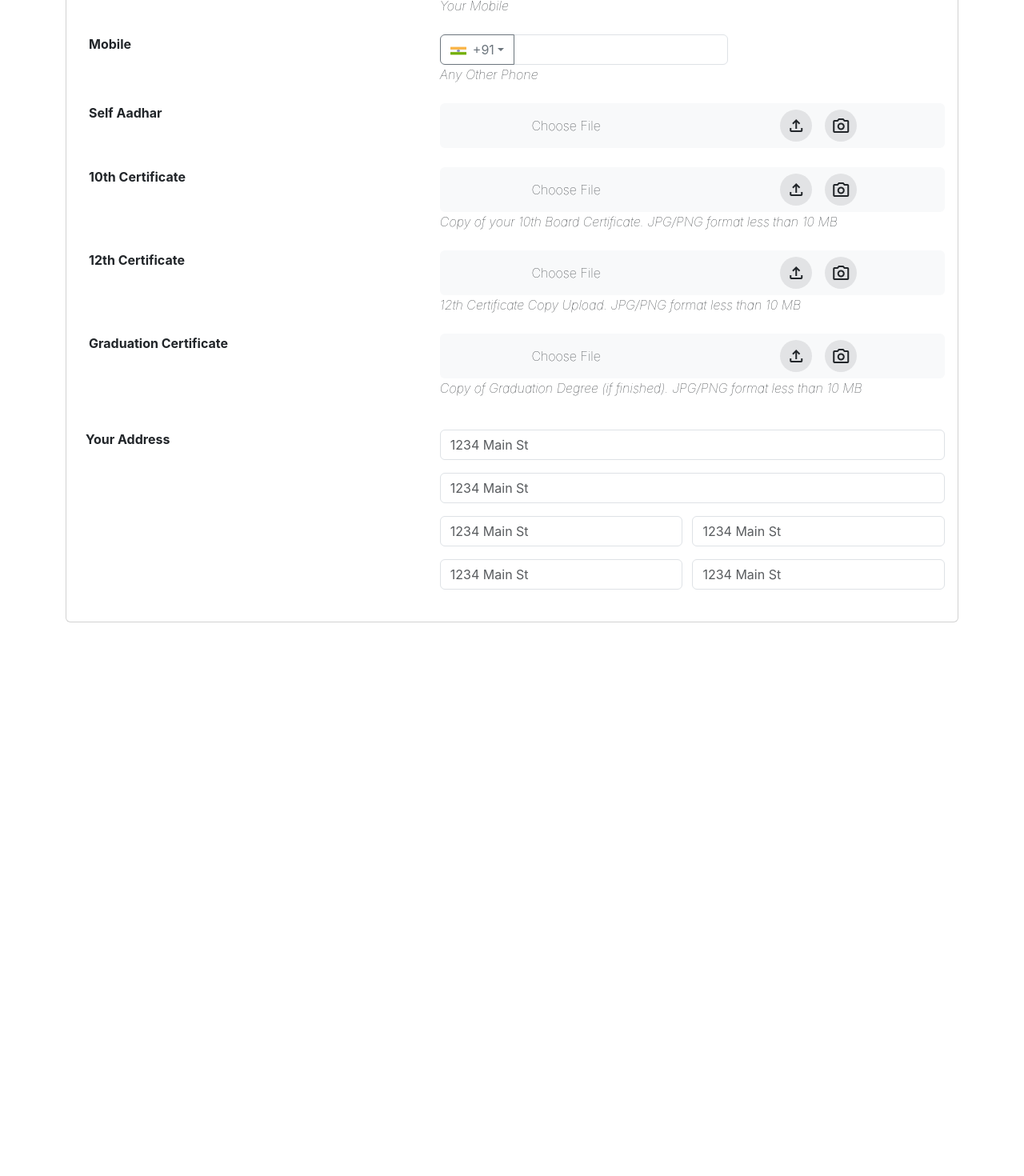
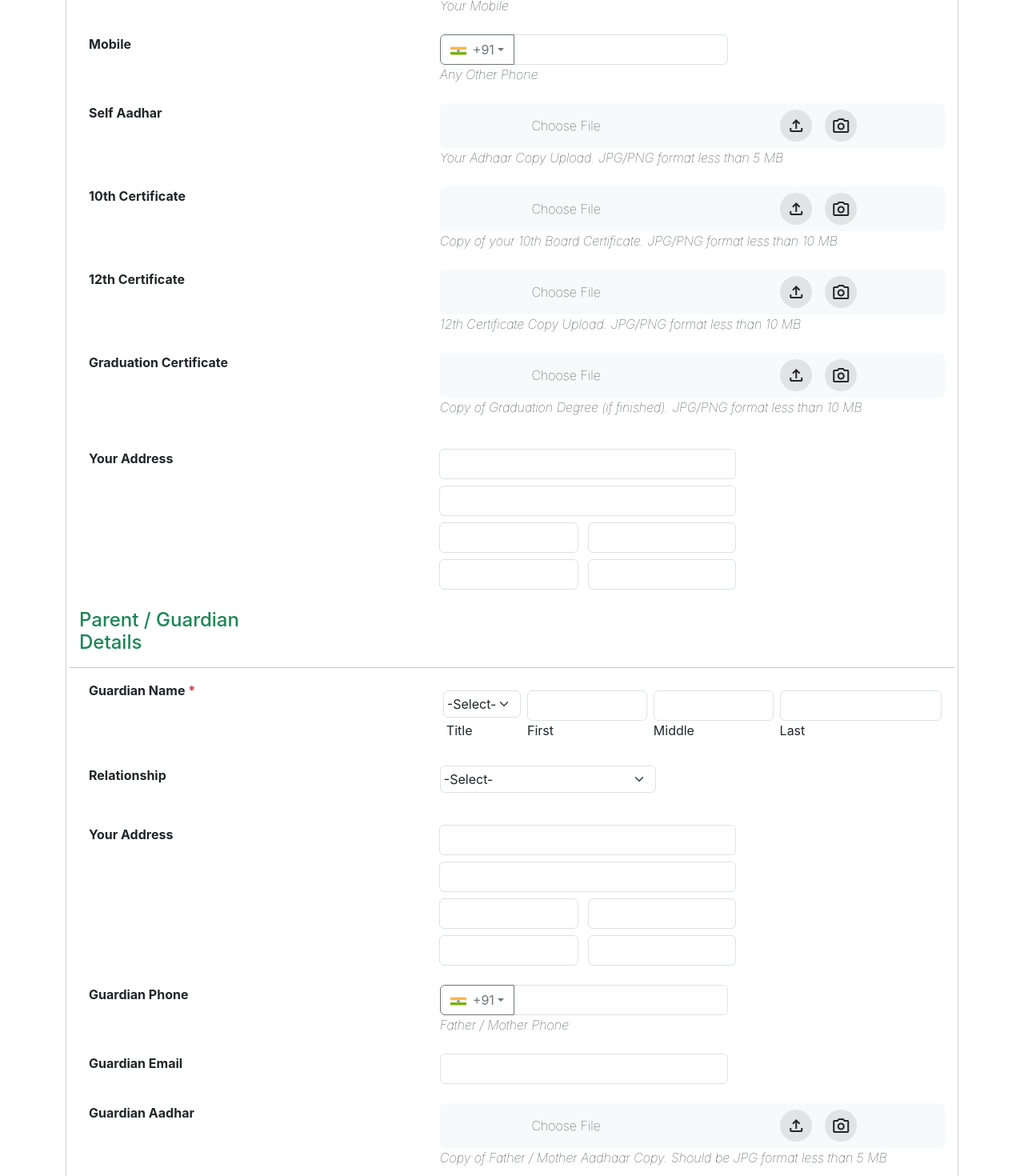
Before and after one commit to shivanshaggarwal/caba, a React (Create React App) app: page / in a window 1280 px wide. Shown: the part 460-1930 px from the top of the page at 80% size. Before the commit the page ends 1238 px from the top, so only its background shows below. Built offline with nearby package versions, Linux system fonts and the light colour scheme.

Commit message:
guardian_details_done

```diff
--- /dev/null
+++ b/src/components/Address.js
@@ -0,0 +1,36 @@
+import React from 'react'
+
+function Address() {
+    return (
+        <div className="row m-0 p-0">
+            <div className="col-7 p-0">
+                <input type="text" class="form-control" id="inputAddress" placeholder="" />
+            </div>
+            <div className="col-7 mt-2 p-0">
+                <input type="text" class="form-control" id="inputAddress" placeholder="" />
+            </div>
+            <div className="col-7 mt-2 p-0">
+                <div className="row m-0 p-0 ">
+                    <div className="col-6 ps-0">
+                        <input type="text" class="form-control" id="inputAddress" placeholder="" />
+                    </div>
+                    <div className="col-6 p-0">
+                        <input type="text" class="form-control" id="inputAddress" placeholder="" />
+                    </div>
+                </div>
+            </div>
+            <div className="col-7 mt-2 p-0">
+                <div className="row m-0 p-0 ">
+                    <div className="col-6 ps-0">
+                        <input type="text" class="form-control" id="inputAddress" placeholder="" />
+                    </div>
+                    <div className="col-6 p-0">
+                        <input type="text" class="form-control" id="inputAddress" placeholder="" />
+                    </div>
+                </div>
+            </div>
+        </div>
+    )
+}
+
+export default Address
--- /dev/null
+++ b/src/components/FullName.js
@@ -0,0 +1,33 @@
+import React from 'react'
+
+function FullName() {
+  return (
+    <div className="offset-2 col-7 p-0">
+                            <div className="row gy-2 m-0">
+                                <div className="col-6 col-md-2 p-1 text-start">
+                                    <select id="inputState" className="form-select p-1" aria-label=''>
+                                        <option selected className='fs-6 fw-lighter'>-Select-</option>
+                                        <option>Mr.</option>
+                                        <option>Ms.</option>
+                                        <option>Mrs.</option>
+                                    </select>
+                                    <label className="m-1" htmlFor="specificSizeInputName">Title</label>
+                                </div>
+                                <div className="col-md-3 p-1 text-start">
+                                    <input type="text" className="form-control" id="specificSizeInputName" />
+                                    <label htmlFor="specificSizeInputName">First</label>
+                                </div>
+                                <div className="col-md-3 p-1 text-start">
+                                    <input type="text" className="form-control" id="specificSizeInputName" />
+                                    <label htmlFor="specificSizeInputName">Middle</label>
+                                </div>
+                                <div className="col-md-4 p-1 text-start">
+                                    <input type="text" className="form-control" id="specificSizeInputName" />
+                                    <label htmlFor="specificSizeInputName">Last</label>
+                                </div>
+                            </div>
+                        </div>
+  )
+}
+
+export default FullName
--- a/src/components/PhoneInput.js
+++ b/src/components/PhoneInput.js
@@ -26,7 +26,7 @@ const PhoneInput = (props) => {
                         </li>
                     ))}
                 </ul>
-                <input type="text" className="form-control" aria-label="Text input with segmented dropdown button" />
+                <input type="number" className="form-control" aria-label="Text input with segmented dropdown button" />
             </div>
             <p className='my-0 text-start fw-lighter fs-6 fst-italic '>{props.info}</p>
         </div>
--- a/src/pages/AdmissionForm.js
+++ b/src/pages/AdmissionForm.js
@@ -1,6 +1,8 @@
 import React from 'react'
 import ImageInputs from '../components/ImageInputs'
 import PhoneInput from '../components/PhoneInput'
+import FullName from '../components/FullName'
+import Address from '../components/Address'
 
 function AdmissionForm() {
     return (
@@ -9,43 +11,17 @@ function AdmissionForm() {
                 <div className="card-header">Caba Innovatives Admission Form</div>
                 <div className="card-subtitle">Student Admission Form</div>
                 <div className="card-body">
-                    <div className="row">
+                    <div className="row personalDetails">
                         <div className="card-title text-start col-3 text-primary "><h3>Personal Details</h3></div><hr />
-                    </div>
-
-                    <div className="row photo m-0 p-0 mb-4">
+                        <div className="row photo m-0 mb-4">
                             <label htmlFor="photo" className="text-start col-3"><b>Your Photo</b></label>
-                        <ImageInputs id='fileName' info="Your Adhaar Copy Upload. JPG/PNG format less than 5 MB" />
+                            <ImageInputs id='fileName' info="Your Adhaar Copy Upload. JPG/PNG format less than 5 MB"/>
                         </div>
                         <div className="row fullname m-0 mb-4">
                             <label htmlFor="fullName" className="text-start col-3">
                                 <b>Full Name <span className='text-danger'>*</span></b>
                             </label>
-                        <div className="offset-2 col-7 p-0">
-                            <div className="row gy-2 m-0">
-                                <div className="col-6 col-md-3 p-1 text-start">
-                                    <select id="inputState" className="form-select p-1" aria-label=''>
-                                        <option selected className='fs-6 fw-lighter'>-Select-</option>
-                                        <option>Mr.</option>
-                                        <option>Ms.</option>
-                                        <option>Mrs.</option>
-                                    </select>
-                                    <label className="m-1" htmlFor="specificSizeInputName">Title</label>
-                                </div>
-                                <div className="col-md-3 p-1 text-start">
-                                    <input type="text" className="form-control" id="specificSizeInputName" />
-                                    <label htmlFor="specificSizeInputName">First</label>
-                                </div>
-                                <div className="col-md-3 p-1 text-start">
-                                    <input type="text" className="form-control" id="specificSizeInputName" />
-                                    <label htmlFor="specificSizeInputName">Middle</label>
-                                </div>
-                                <div className="col-md-3 p-1 text-start">
-                                    <input type="text" className="form-control" id="specificSizeInputName" />
-                                    <label htmlFor="specificSizeInputName">Last</label>
-                                </div>
-                            </div>
-                        </div>
+                            <FullName />
                         </div>
                         <div className="row email m-0 mb-4">
                             <label htmlFor="photo" className="text-start col-3"><b>Email</b></label>
@@ -66,54 +42,85 @@ function AdmissionForm() {
                             </div>
                         </div>
 
-                    <div className="row adhar m-0 p-0 mb-4">
+                        <div className="row adhar m-0  mb-4">
                             <label htmlFor="photo" className="text-start col-3"><b>Self Aadhar</b></label>
-                        <ImageInputs id='fileName' />
+                            <ImageInputs id='fileName' info="Your Adhaar Copy Upload. JPG/PNG format less than 5 MB"/>
                         </div>
-                    <div className="row tenth m-0 p-0 mb-4">
+                        <div className="row tenth m-0 mb-4">
                             <label htmlFor="photo" className="text-start col-3"><b>10th Certificate</b></label>
                             <ImageInputs id='fileName' info="Copy of your 10th Board Certificate. JPG/PNG format less than 10 MB" />
                         </div>
-                    <div className="row twelth m-0 p-0 mb-4">
+                        <div className="row twelth m-0  mb-4">
                             <label htmlFor="photo" className="text-start col-3"><b>12th Certificate</b></label>
                             <ImageInputs id='fileName' info="12th Certificate Copy Upload. JPG/PNG format less than 10 MB" />
                         </div>
-                    <div className="row graduation m-0 p-0 mb-4">
+                        <div className="row graduation m-0  mb-4">
                             <label htmlFor="photo" className="text-start col-3"><b>Graduation Certificate</b></label>
                             <ImageInputs id='fileName' info="Copy of Graduation Degree (if finished). JPG/PNG format less than 10 MB" />
                         </div>
-                    <div className="row address m-0 p-0 mb-4 g-3">
-                        <label for="inputAddress" class="form-label col-3 text-start"><b>Your Address</b></label>
-                        <div className="offset-2 col-7 p-0">
-                            <input type="text" class="form-control" id="inputAddress" placeholder="1234 Main St" />
-                        </div>
-                        <div className="offset-5 col-7 p-0">
-                            <input type="text" class="form-control" id="inputAddress" placeholder="1234 Main St" />
-                        </div>
-                        <div className="offset-5 col-7 p-0">
-                            <div className="row m-0 p-0 ">
-                                <div className="col-6 ps-0">
-                                    <input type="text" class="form-control" id="inputAddress" placeholder="1234 Main St" />
-                                </div>
-                                <div className="col-6 p-0">
-                                    <input type="text" class="form-control" id="inputAddress" placeholder="1234 Main St" />
-                                </div>
-                            </div>
-                        </div>
-                        <div className="offset-5 col-7 p-0">
-                            <div className="row m-0 p-0 ">
-                                <div className="col-6 ps-0">
-                                    <input type="text" class="form-control" id="inputAddress" placeholder="1234 Main St" />
-                                </div>
-                                <div className="col-6 p-0">
-                                    <input type="text" class="form-control" id="inputAddress" placeholder="1234 Main St" />
+                        <div className="row address m-0  mb-4 g-3">
+                            <label for="inputAddress" class="ps-3 form-label col-3 text-start"><b>Your Address</b></label>
+                            <div className='offset-2 col-7 p-0'>
+                                <Address/>
                             </div>
                         </div>
                     </div>
 
+                    <div className="row parentDetails">
+                        <div className="card-title text-start col-3 text-success ">
+                            <h4>Parent / Guardian Details</h4>
+                        </div>
+                        <hr />
+                        <div className="row fullname m-0 mb-4">
+                            <label htmlFor="fullName" className="text-start col-3">
+                                <b>Guardian Name <span className='text-danger'>*</span></b>
+                            </label>
+                            <FullName />
+                        </div>
+
+                        <div className="row relationship m-0 mb-4">
+                            <label htmlFor="photo" className="text-start col-3"><b>Relationship</b></label>
+                            <div className="offset-2 col-3 p-0">
+                                <select id="inputState" className="form-select p-1" aria-label=''>
+                                        <option selected className='fs-6 fw-lighter'>-Select-</option>
+                                        <option>Father</option>
+                                        <option>Mother</option>
+                                        <option>Brother</option>
+                                        <option>Sister</option>
+                                        <option>Other</option>
+                                </select>
+                            </div>
+                        </div>
+
+                        <div className="row address m-0 mb-4 g-3">
+                            <label for="inputAddress" class="ps-3 form-label col-3 text-start"><b>Your Address</b></label>
+                            <div className='offset-2 col-7 p-0'>
+                                <Address/>
+                            </div>
+                        </div>
+
+                        <div className="row phone m-0 mb-4">
+                            <label htmlFor="photo" className="text-start col-3"><b>Guardian Phone</b></label>
+                            <div className="offset-2 col-4 p-0">
+                                <PhoneInput info="Father / Mother Phone" />
+                            </div>
+                        </div>
+
+                        <div className="row email m-0 mb-4">
+                            <label htmlFor="photo" className="text-start col-3"><b>Guardian Email</b></label>
+                            <div className="offset-2 col-4 p-0">
+                                <input type="email" className="form-control" id="specificSizeInputName" />
+                            </div>
+                        </div>
+
+                        <div className="row guardianAdhar mx-0  mb-4">
+                            <label htmlFor="photo" className="text-start col-3"><b>Guardian Aadhar</b></label>
+                            <ImageInputs id='fileName' info="Copy of Father / Mother Aadhaar Copy. Should be JPG format less than 5 MB"/>
                         </div>
 
 
+
+                    </div>
                 </div>
             </div>
 
```
Lines whose indentation alone changed are shown as unchanged.
